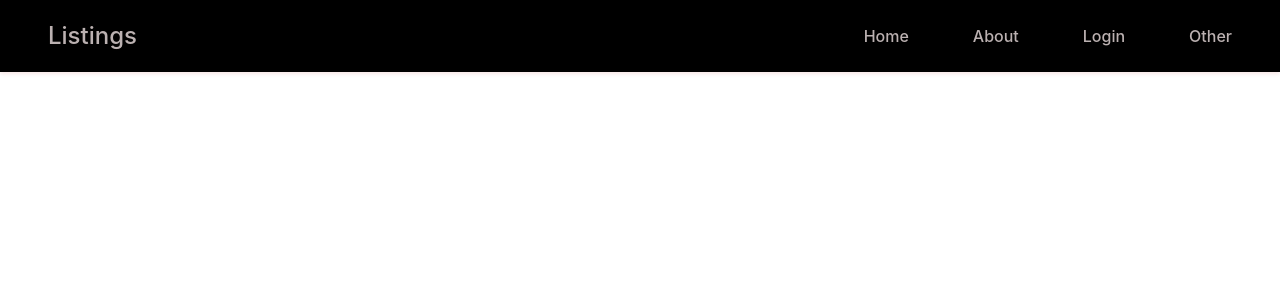
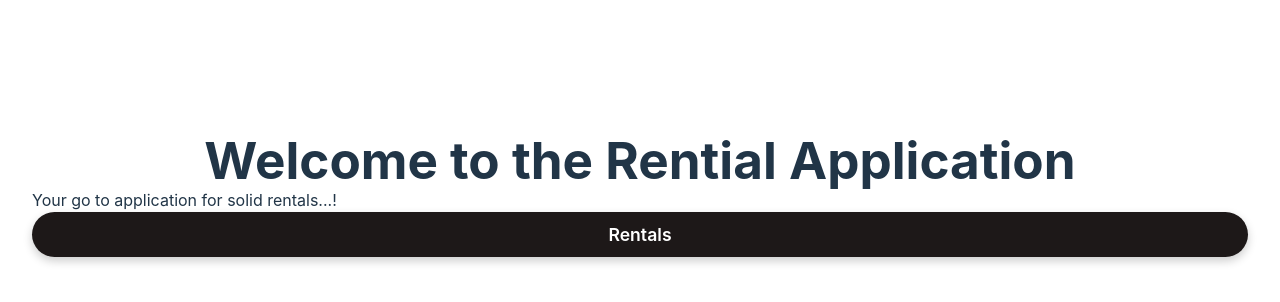
Before and after one commit to Gayuth-W/RentalApplication-frontend, a React (Vite) app: page / in a window 1280 px wide. Shown: the top 302 px of the page. Built offline with nearby package versions, Linux system fonts and the light colour scheme.

Commit message:
Welcome page

```diff
--- a/src/App.jsx
+++ b/src/App.jsx
@@ -1,7 +1,6 @@
-import { useState } from 'react';
 import './css/App.css';
 import Home from './pages/Home';
-import { Route, Routes } from 'react-router-dom';
+import { Route, Routes, useLocation } from 'react-router-dom';
 import Favourites from './pages/Favourites';
 import NavBar from './components/NavBar';
 import "./css/App.css"
@@ -12,15 +11,19 @@ import ListingDetail from './pages/ListingDetail';
 import Seller from './pages/Seller';
 import Counter from './pages/test';
 import SellerListing from './pages/SellerListing';
+import Welcome from './pages/Welcome';
 
 
 function App() {
+  const location = useLocation();
+  const hideNav = location.pathname === '/';
   return (
     <>
     <ListingProvider>
-      <NavBar/>
+      {!hideNav && <NavBar />}
       <main className="main-content">
         <Routes>
+          <Route path="/" element={<Welcome/>} />
           <Route path="/home" element={<Home/>}/>
           <Route path="/about" element={<Favourites/>}/>
           <Route path="/login-signup" element={<LoginSignup/>}/>
--- /dev/null
+++ b/src/css/Welcome.css
@@ -0,0 +1,40 @@
+.welcome-page {
+  text-align: center;
+  margin-top: 100px;
+  animation: fadeIn 1s ease-in-out;
+}
+
+.welcome-page h1 {
+  font-size: 2.5rem;
+  color: #333;
+}
+
+.welcome-page .welcome-paragraph {
+  color: #666;
+  margin-top: 10px;
+  font-size: 1.2rem;
+}
+
+@keyframes fadeIn {
+  from { opacity: 0; transform: translateY(10px); }
+  to { opacity: 1; transform: translateY(0); }
+}
+
+.welcome-button {
+  background: rgb(29, 24, 24);
+  color: #ffffff;
+  border: none;
+  border-radius: 30px;
+  padding: 12px 32px;
+  font-size: 1.1rem;
+  font-weight: 600;
+  cursor: pointer;
+  transition: all 0.3s ease;
+  box-shadow: 0 4px 10px rgba(0, 0, 0, 0.2);
+}
+
+.welcome-button:hover {
+  background: #3f4041;
+  color: rgb(0, 0, 0);
+  transform: scale(1.05);
+}
--- /dev/null
+++ b/src/pages/Welcome.jsx
@@ -0,0 +1,15 @@
+import '../css/Welcome.css';
+import { useNavigate } from "react-router-dom";
+
+const Welcome=()=>{
+  const navigate=useNavigate();
+  return(
+   <>
+    <h1 className="welcome-page">Welcome to the Rential Application</h1>
+    <div className="Welcome-paragraph">Your go to application for solid rentals...!</div>
+    <button className="welcome-button" onClick={() => navigate('/home')}>Rentals</button>
+   </>
+  )
+}
+
+export default Welcome;
--- a/src/pages/test.jsx
+++ b/src/pages/test.jsx
@@ -1,7 +1,15 @@
-import {useState} from 'react';
+import {useState, useEffect} from 'react';
 
 const Counter = () =>{
   const [count, setCount]=useState(0);
+
+  useEffect(() => {
+    const testFunction = () =>{
+      console.log("Component mounted "+count);
+    }
+    testFunction();
+  }, [count]);
+
   return(
     <div>
       <p>count: {count}</p>
```
